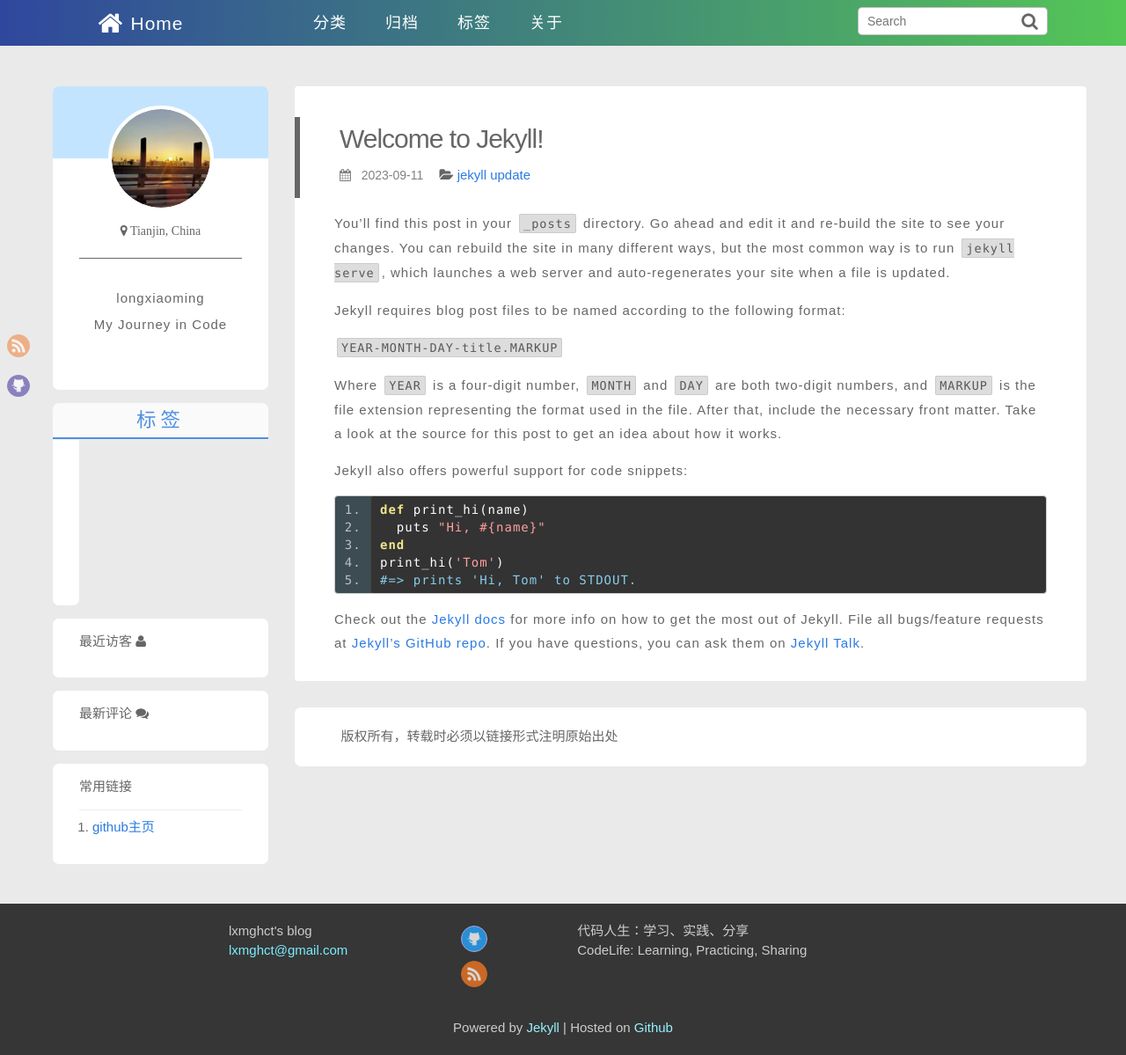
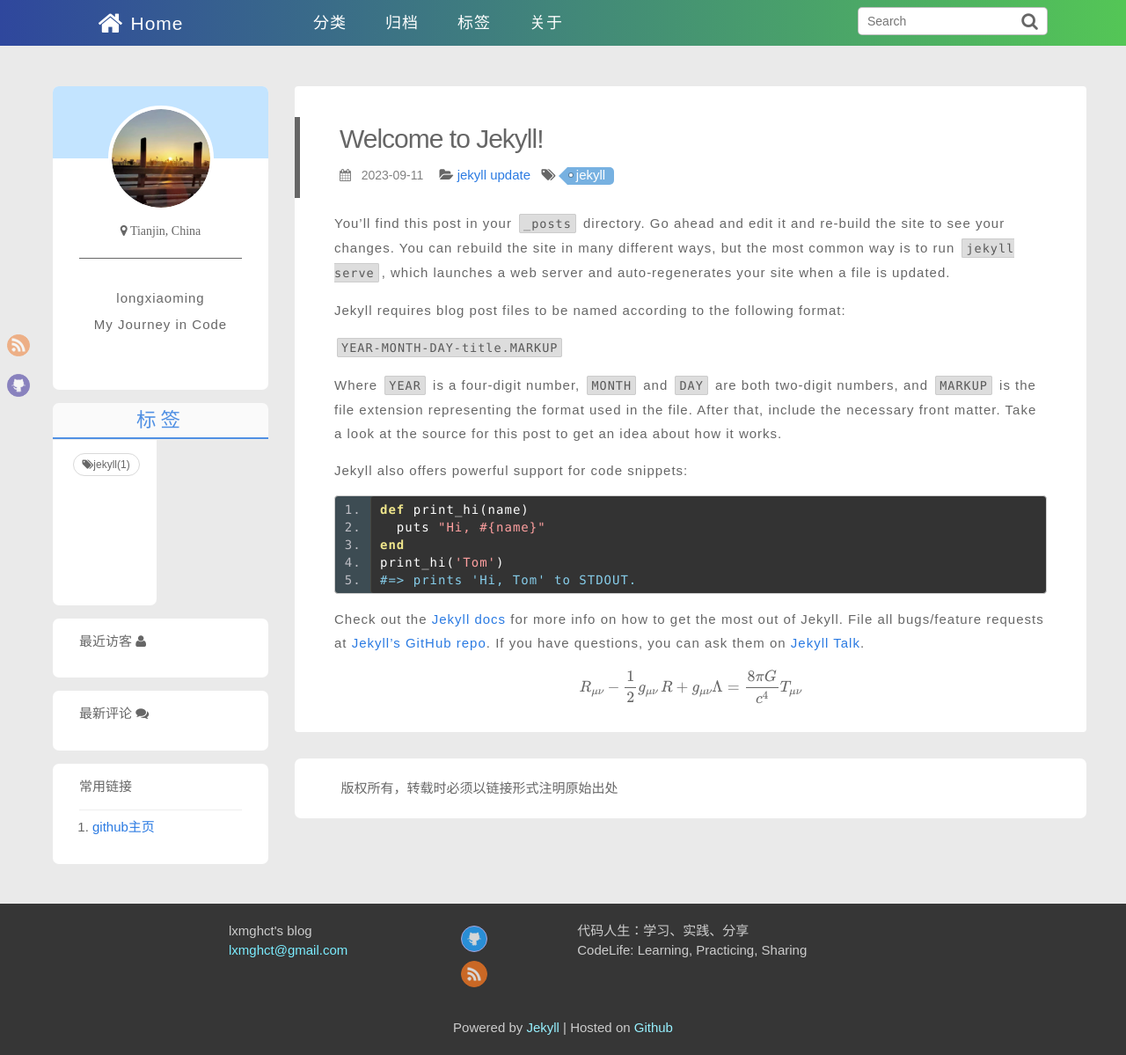
Before and after one commit to lxmghct/lxmghct.github.io, a Jekyll site: the page built from _posts/2023-09-11-welcome-to-jekyll.markdown, in a window 1280 px wide and 1199 px high. Shown: the whole window at 88% size. Built offline with Jekyll 4.4.1, drawn with Linux system fonts in a browser that asks for light colours; formulas are drawn with MathJax 3.

Commit message:
Update 2023-09-11-welcome-to-jekyll.markdown

```diff
--- a/_posts/2023-09-11-welcome-to-jekyll.markdown
+++ b/_posts/2023-09-11-welcome-to-jekyll.markdown
@@ -3,6 +3,7 @@ layout: post
 title:  "Welcome to Jekyll!"
 date:   2023-09-11 15:05:05 +0800
 categories: jekyll update
+tags: jekyll
 ---
 You’ll find this post in your `_posts` directory. Go ahead and edit it and re-build the site to see your changes. You can rebuild the site in many different ways, but the most common way is to run `jekyll serve`, which launches a web server and auto-regenerates your site when a file is updated.
 
@@ -27,3 +28,8 @@ Check out the [Jekyll docs][jekyll-docs] for more info on how to get the most ou
 [jekyll-docs]: https://jekyllrb.com/docs/home
 [jekyll-gh]:   https://github.com/jekyll/jekyll
 [jekyll-talk]: https://talk.jekyllrb.com/
+
+$$
+R_{\mu \nu} - {1 \over 2}g_{\mu \nu}\,R + g_{\mu \nu} \Lambda
+= {8 \pi G \over c^4} T_{\mu \nu}
+$$
```
